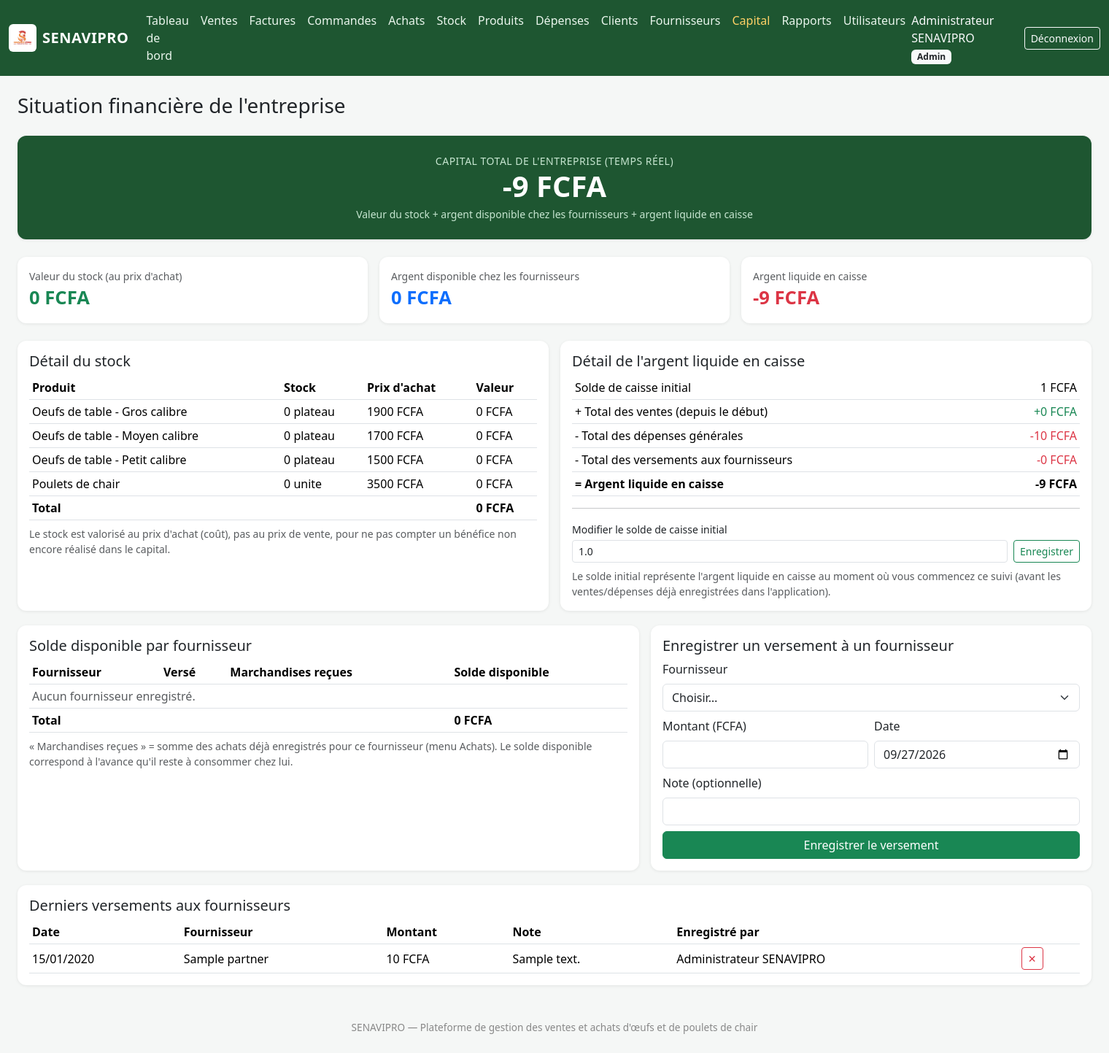
After one commit to Bayegaye/senavipro, a Flask app: page /capital in a window 1520 px wide. The commit adds this page. Shown: the whole page at 73% size. Run offline with Flask 3, Linux system fonts and the light colour scheme; a user stored in the database is signed in; tables that the repository leaves empty hold one stand-in row (values such as "Sample post"); parts of the project's set-up code (start-up, migrations or seed data) failed here and were passed over; some libraries are stand-ins or nearby versions.

Commit message:
Ajoute le suivi du capital (stock, avances fournisseurs, caisse) avec page Capital

```diff
--- a/app.py
+++ b/app.py
@@ -13,7 +13,7 @@ from flask_login import (
 )
 from sqlalchemy import func
 
-from models import db, User, Partner, Product, Transaction, Expense
+from models import db, User, Partner, Product, Transaction, Expense, SupplierPayment, CapitalSettings
 
 APP_NAME = "SENAVIPRO"
 
@@ -656,6 +656,171 @@ def export_depenses_csv():
     )
 
 
+# ---------- Capital de l'entreprise (situation financière en temps réel) ----------
+#
+# Principe (validé avec l'utilisateur) :
+#   Situation financière totale = valeur du stock
+#                                + argent disponible chez les fournisseurs
+#                                + argent liquide en caisse
+#
+#   - Valeur du stock = somme, pour chaque produit, de (stock actuel x prix
+#     d'achat par défaut). On valorise au prix d'achat (coût), pas au prix de
+#     vente, pour ne pas compter un bénéfice non réalisé dans le capital.
+#
+#   - Argent disponible chez un fournisseur = somme des versements
+#     (SupplierPayment) faits à ce fournisseur - valeur des marchandises déjà
+#     reçues de lui (somme des Transaction de type "achat" liées à ce
+#     partenaire). C'est le solde d'avance qu'il reste à "consommer" en
+#     marchandises chez ce fournisseur.
+#
+#   - Argent liquide en caisse = solde de caisse initial (réglable par
+#     l'administrateur, représente la caisse au moment où ce suivi démarre)
+#     + total des ventes - total des dépenses générales - total des
+#     versements faits aux fournisseurs. On soustrait les versements aux
+#     fournisseurs de la caisse car cet argent a quitté la caisse pour
+#     devenir un solde d'avance chez le fournisseur (sinon le même argent
+#     serait compté deux fois dans le total). N'hésitez pas à me signaler si
+#     votre comptabilité fonctionne différemment (par ex. si les versements
+#     aux fournisseurs sont déjà comptés ailleurs).
+
+def _get_capital_settings():
+    settings = CapitalSettings.query.first()
+    if not settings:
+        settings = CapitalSettings(solde_caisse_initial=0)
+        db.session.add(settings)
+        db.session.commit()
+    return settings
+
+
+@app.route("/capital")
+@login_required
+def capital():
+    produits = Product.query.order_by(Product.name).all()
+    stock_detail = [
+        {"produit": p, "valeur": (p.stock or 0) * (p.prix_achat_defaut or 0)}
+        for p in produits
+    ]
+    valeur_stock = sum(item["valeur"] for item in stock_detail)
+
+    fournisseurs = Partner.query.filter_by(type="fournisseur").order_by(Partner.name).all()
+    fournisseurs_detail = []
+    total_verse = 0.0
+    total_recu = 0.0
+    for f in fournisseurs:
+        verse = db.session.query(func.coalesce(func.sum(SupplierPayment.amount), 0.0)).filter(
+            SupplierPayment.partner_id == f.id
+        ).scalar()
+        recu = db.session.query(func.coalesce(func.sum(Transaction.total), 0.0)).filter(
+            Transaction.partner_id == f.id, Transaction.type == "achat"
+        ).scalar()
+        fournisseurs_detail.append({
+            "fournisseur": f, "verse": verse, "recu": recu, "solde": verse - recu,
+        })
+        total_verse += verse
+        total_recu += recu
+
+    argent_disponible_fournisseurs = total_verse - total_recu
+
+    settings = _get_capital_settings()
+    total_ventes = db.session.query(func.coalesce(func.sum(Transaction.total), 0.0)).filter(
+        Transaction.type == "vente"
+    ).scalar()
+    total_depenses = db.session.query(func.coalesce(func.sum(Expense.amount), 0.0)).scalar()
+    total_versements = total_verse
+
+    argent_liquide = (
+        settings.solde_caisse_initial + total_ventes - total_depenses - total_versements
+    )
+
+    situation_financiere = valeur_stock + argent_disponible_fournisseurs + argent_liquide
+
+    versements_recents = (
+        SupplierPayment.query.order_by(
+            SupplierPayment.date.desc(), SupplierPayment.created_at.desc()
+        ).limit(20).all()
+    )
+
+    return render_template(
+        "capital.html",
+        stock_detail=stock_detail,
+        valeur_stock=valeur_stock,
+        fournisseurs=fournisseurs,
+        fournisseurs_detail=fournisseurs_detail,
+        argent_disponible_fournisseurs=argent_disponible_fournisseurs,
+        settings=settings,
+        total_ventes=total_ventes,
+        total_depenses=total_depenses,
+        total_versements=total_versements,
+        argent_liquide=argent_liquide,
+        situation_financiere=situation_financiere,
+        versements_recents=versements_recents,
+        today=date.today().isoformat(),
+    )
+
+
+@app.route("/capital/solde-initial", methods=["POST"])
+@login_required
+@admin_required
+def maj_solde_initial():
+    try:
+        montant = float(request.form["solde_caisse_initial"])
+    except (KeyError, ValueError):
+        flash("Montant invalide.", "danger")
+        return redirect(url_for("capital"))
+    settings = _get_capital_settings()
+    settings.solde_caisse_initial = montant
+    db.session.commit()
+    flash("Solde de caisse initial mis à jour.", "success")
+    return redirect(url_for("capital"))
+
+
+@app.route("/capital/versement", methods=["POST"])
+@login_required
+@admin_required
+def ajouter_versement():
+    try:
+        partner_id = int(request.form["partner_id"])
+        amount = float(request.form["amount"])
+        vdate = request.form.get("date") or date.today().isoformat()
+        note = request.form.get("note", "").strip()
+    except (KeyError, ValueError):
+        flash("Formulaire invalide. Vérifiez les champs saisis.", "danger")
+        return redirect(url_for("capital"))
+
+    if amount <= 0:
+        flash("Le montant du versement doit être positif.", "danger")
+        return redirect(url_for("capital"))
+
+    partner = db.session.get(Partner, partner_id)
+    if not partner or partner.type != "fournisseur":
+        flash("Fournisseur introuvable.", "danger")
+        return redirect(url_for("capital"))
+
+    versement = SupplierPayment(
+        partner_id=partner.id,
+        amount=amount,
+        date=datetime.strptime(vdate, "%Y-%m-%d").date(),
+        note=note,
+        user_id=current_user.id,
+    )
+    db.session.add(versement)
+    db.session.commit()
+    flash(f"Versement de {amount:.0f} FCFA enregistré pour {partner.name}.", "success")
+    return redirect(url_for("capital"))
+
+
+@app.route("/capital/versement/<int:vid>/supprimer", methods=["POST"])
+@login_required
+@admin_required
+def supprimer_versement(vid):
+    v = db.session.get(SupplierPayment, vid)
+    if v:
+        db.session.delete(v)
+        db.session.commit()
+        flash("Versement supprimé.", "info")
+    return redirect(url_for("capital"))
+
+
 # ---------- Utilisateurs (admin) ----------
 
 @app.route("/utilisateurs", methods=["GET", "POST"])
--- a/templates/base.html
+++ b/templates/base.html
@@ -45,6 +45,7 @@
         <li class="nav-item"><a class="nav-link {% if request.endpoint=='depenses' %}active{% endif %}" href="{{ url_for('depenses') }}">Dépenses</a></li>
         <li class="nav-item"><a class="nav-link {% if request.endpoint=='partenaires' and request.view_args.type_=='client' %}active{% endif %}" href="{{ url_for('partenaires', type_='client') }}">Clients</a></li>
         <li class="nav-item"><a class="nav-link {% if request.endpoint=='partenaires' and request.view_args.type_=='fournisseur' %}active{% endif %}" href="{{ url_for('partenaires', type_='fournisseur') }}">Fournisseurs</a></li>
+        <li class="nav-item"><a class="nav-link {% if request.endpoint=='capital' %}active{% endif %}" href="{{ url_for('capital') }}">Capital</a></li>
         <li class="nav-item"><a class="nav-link {% if request.endpoint=='rapports' %}active{% endif %}" href="{{ url_for('rapports') }}">Rapports</a></li>
         {% if current_user.is_admin %}
         <li class="nav-item"><a class="nav-link {% if request.endpoint=='utilisateurs' %}active{% endif %}" href="{{ url_for('utilisateurs') }}">Utilisateurs</a></li>
--- /dev/null
+++ b/templates/capital.html
@@ -0,0 +1,191 @@
+{% extends "base.html" %}
+{% block title %}Capital{% endblock %}
+{% block content %}
+<h3 class="mb-4">Situation financière de l'entreprise</h3>
+
+<div class="card card-stat p-4 mb-4" style="background:#1e5631;">
+  <div class="text-center">
+    <div class="text-uppercase small" style="color:#c7e6d1;letter-spacing:.5px;">Capital total de l'entreprise (temps réel)</div>
+    <div class="display-6 fw-bold text-white">{{ '{:,.0f}'.format(situation_financiere).replace(',', ' ') }} FCFA</div>
+    <div class="small mt-1" style="color:#c7e6d1;">
+      Valeur du stock + argent disponible chez les fournisseurs + argent liquide en caisse
+    </div>
+  </div>
+</div>
+
+<div class="row g-3 mb-4">
+  <div class="col-md-4">
+    <div class="card card-stat p-3 h-100">
+      <div class="text-muted small">Valeur du stock (au prix d'achat)</div>
+      <div class="stat-value text-success">{{ '{:,.0f}'.format(valeur_stock).replace(',', ' ') }} FCFA</div>
+    </div>
+  </div>
+  <div class="col-md-4">
+    <div class="card card-stat p-3 h-100">
+      <div class="text-muted small">Argent disponible chez les fournisseurs</div>
+      <div class="stat-value text-primary">{{ '{:,.0f}'.format(argent_disponible_fournisseurs).replace(',', ' ') }} FCFA</div>
+    </div>
+  </div>
+  <div class="col-md-4">
+    <div class="card card-stat p-3 h-100">
+      <div class="text-muted small">Argent liquide en caisse</div>
+      <div class="stat-value {% if argent_liquide >= 0 %}text-success{% else %}text-danger{% endif %}">{{ '{:,.0f}'.format(argent_liquide).replace(',', ' ') }} FCFA</div>
+    </div>
+  </div>
+</div>
+
+<div class="row g-3">
+  <!-- ---------- Valeur du stock : détail ---------- -->
+  <div class="col-lg-6">
+    <div class="card card-stat p-3 h-100">
+      <h5>Détail du stock</h5>
+      <div class="table-responsive">
+        <table class="table table-sm align-middle mb-0">
+          <thead><tr><th>Produit</th><th>Stock</th><th>Prix d'achat</th><th>Valeur</th></tr></thead>
+          <tbody>
+          {% for item in stock_detail %}
+            <tr>
+              <td>{{ item.produit.name }}</td>
+              <td>{{ '%.0f'|format(item.produit.stock) }} {{ item.produit.unit }}</td>
+              <td>{{ '%.0f'|format(item.produit.prix_achat_defaut) }} FCFA</td>
+              <td>{{ '{:,.0f}'.format(item.valeur).replace(',', ' ') }} FCFA</td>
+            </tr>
+          {% else %}
+            <tr><td colspan="4" class="text-muted">Aucun produit.</td></tr>
+          {% endfor %}
+          </tbody>
+          <tfoot>
+            <tr class="fw-bold"><td colspan="3">Total</td><td>{{ '{:,.0f}'.format(valeur_stock).replace(',', ' ') }} FCFA</td></tr>
+          </tfoot>
+        </table>
+      </div>
+      <p class="text-muted small mb-0 mt-2">Le stock est valorisé au prix d'achat (coût), pas au prix de vente, pour ne pas compter un bénéfice non encore réalisé dans le capital.</p>
+    </div>
+  </div>
+
+  <!-- ---------- Argent liquide : détail du calcul ---------- -->
+  <div class="col-lg-6">
+    <div class="card card-stat p-3 h-100">
+      <h5>Détail de l'argent liquide en caisse</h5>
+      <table class="table table-sm mb-0">
+        <tbody>
+          <tr><td>Solde de caisse initial</td><td class="text-end">{{ '{:,.0f}'.format(settings.solde_caisse_initial).replace(',', ' ') }} FCFA</td></tr>
+          <tr><td>+ Total des ventes (depuis le début)</td><td class="text-end text-success">+{{ '{:,.0f}'.format(total_ventes).replace(',', ' ') }} FCFA</td></tr>
+          <tr><td>- Total des dépenses générales</td><td class="text-end text-danger">-{{ '{:,.0f}'.format(total_depenses).replace(',', ' ') }} FCFA</td></tr>
+          <tr><td>- Total des versements aux fournisseurs</td><td class="text-end text-danger">-{{ '{:,.0f}'.format(total_versements).replace(',', ' ') }} FCFA</td></tr>
+          <tr class="fw-bold border-top"><td>= Argent liquide en caisse</td><td class="text-end">{{ '{:,.0f}'.format(argent_liquide).replace(',', ' ') }} FCFA</td></tr>
+        </tbody>
+      </table>
+      {% if current_user.is_admin %}
+      <hr>
+      <form method="POST" action="{{ url_for('maj_solde_initial') }}" class="d-flex gap-2 align-items-end">
+        <div class="flex-grow-1">
+          <label class="form-label small mb-1">Modifier le solde de caisse initial</label>
+          <input type="number" step="any" name="solde_caisse_initial" class="form-control form-control-sm" value="{{ settings.solde_caisse_initial }}" required>
+        </div>
+        <button class="btn btn-sm btn-outline-success">Enregistrer</button>
+      </form>
+      <p class="text-muted small mb-0 mt-2">Le solde initial représente l'argent liquide en caisse au moment où vous commencez ce suivi (avant les ventes/dépenses déjà enregistrées dans l'application).</p>
+      {% endif %}
+    </div>
+  </div>
+</div>
+
+<div class="row g-3 mt-1">
+  <!-- ---------- Fournisseurs : versements et soldes ---------- -->
+  <div class="col-lg-7">
+    <div class="card card-stat p-3 h-100">
+      <h5>Solde disponible par fournisseur</h5>
+      <div class="table-responsive">
+        <table class="table table-sm align-middle mb-0">
+          <thead><tr><th>Fournisseur</th><th>Versé</th><th>Marchandises reçues</th><th>Solde disponible</th></tr></thead>
+          <tbody>
+          {% for item in fournisseurs_detail %}
+            <tr>
+              <td>{{ item.fournisseur.name }}</td>
+              <td>{{ '{:,.0f}'.format(item.verse).replace(',', ' ') }} FCFA</td>
+              <td>{{ '{:,.0f}'.format(item.recu).replace(',', ' ') }} FCFA</td>
+              <td class="fw-bold {% if item.solde >= 0 %}text-success{% else %}text-danger{% endif %}">{{ '{:,.0f}'.format(item.solde).replace(',', ' ') }} FCFA</td>
+            </tr>
+          {% else %}
+            <tr><td colspan="4" class="text-muted">Aucun fournisseur enregistré.</td></tr>
+          {% endfor %}
+          </tbody>
+          <tfoot>
+            <tr class="fw-bold"><td colspan="3">Total</td><td>{{ '{:,.0f}'.format(argent_disponible_fournisseurs).replace(',', ' ') }} FCFA</td></tr>
+          </tfoot>
+        </table>
+      </div>
+      <p class="text-muted small mb-0 mt-2">« Marchandises reçues » = somme des achats déjà enregistrés pour ce fournisseur (menu Achats). Le solde disponible correspond à l'avance qu'il reste à consommer chez lui.</p>
+    </div>
+  </div>
+
+  <!-- ---------- Nouveau versement ---------- -->
+  {% if current_user.is_admin %}
+  <div class="col-lg-5">
+    <div class="card card-stat p-3 h-100">
+      <h5>Enregistrer un versement à un fournisseur</h5>
+      <form method="POST" action="{{ url_for('ajouter_versement') }}">
+        <div class="mb-2">
+          <label class="form-label">Fournisseur</label>
+          <select name="partner_id" class="form-select" required>
+            <option value="" disabled selected>Choisir…</option>
+            {% for f in fournisseurs %}
+            <option value="{{ f.id }}">{{ f.name }}</option>
+            {% endfor %}
+          </select>
+        </div>
+        <div class="row g-2">
+          <div class="col-6">
+            <label class="form-label">Montant (FCFA)</label>
+            <input type="number" step="any" min="0" name="amount" class="form-control" required>
+          </div>
+          <div class="col-6">
+            <label class="form-label">Date</label>
+            <input type="date" name="date" class="form-control" value="{{ today }}">
+          </div>
+        </div>
+        <div class="mb-2 mt-2">
+          <label class="form-label">Note (optionnelle)</label>
+          <input type="text" name="note" class="form-control">
+        </div>
+        <button type="submit" class="btn btn-success w-100">Enregistrer le versement</button>
+      </form>
+    </div>
+  </div>
+  {% endif %}
+</div>
+
+<div class="row g-3 mt-1">
+  <div class="col-12">
+    <div class="card card-stat p-3">
+      <h5>Derniers versements aux fournisseurs</h5>
+      <div class="table-responsive">
+        <table class="table table-sm table-hover align-middle mb-0">
+          <thead><tr><th>Date</th><th>Fournisseur</th><th>Montant</th><th>Note</th><th>Enregistré par</th>{% if current_user.is_admin %}<th></th>{% endif %}</tr></thead>
+          <tbody>
+          {% for v in versements_recents %}
+            <tr>
+              <td>{{ v.date.strftime('%d/%m/%Y') }}</td>
+              <td>{{ v.partner.name }}</td>
+              <td>{{ '{:,.0f}'.format(v.amount).replace(',', ' ') }} FCFA</td>
+              <td>{{ v.note or '—' }}</td>
+              <td>{{ v.user.full_name if v.user else '—' }}</td>
+              {% if current_user.is_admin %}
+              <td>
+                <form method="POST" action="{{ url_for('supprimer_versement', vid=v.id) }}" onsubmit="return confirm('Supprimer ce versement ?');">
+                  <button class="btn btn-sm btn-outline-danger">✕</button>
+                </form>
+              </td>
+              {% endif %}
+            </tr>
+          {% else %}
+            <tr><td colspan="6" class="text-muted">Aucun versement enregistré pour le moment.</td></tr>
+          {% endfor %}
+          </tbody>
+        </table>
+      </div>
+    </div>
+  </div>
+</div>
+{% endblock %}
```
Also changed, not shown: models.py (+38 -0 lines).
